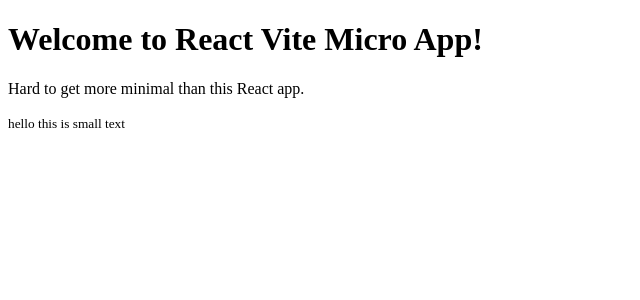
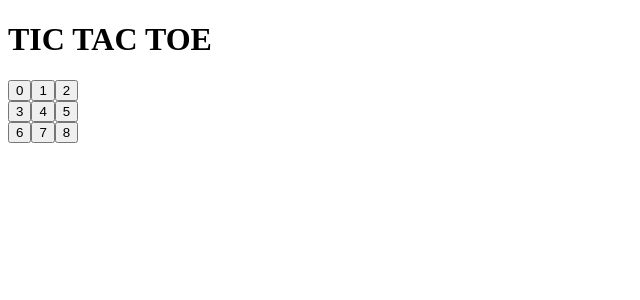
Before and after one commit to 007tickooayush/tic-tac-toe, a React (Vite) app: page / in a window 1280 px wide. Shown: the top 300 px of the page, without its empty margins (0-640 px from the left). Built offline with nearby package versions, Linux system fonts and the light colour scheme.

Commit message:
added Board & Square components

```diff
--- a/src/App.jsx
+++ b/src/App.jsx
@@ -1,12 +1,12 @@
 import React from "react";
+import Board from './components/Board';
 
 const App = () => {
   return (
-    <React.Fragment>
-      <h1>Welcome to React Vite Micro App!</h1>
-      <p>Hard to get more minimal than this React app.</p>
-      <small>hello this is small text</small>
-    </React.Fragment>
+    <div>
+      <h1>TIC TAC TOE</h1>
+      <Board/>
+    </div>
 
   );
 };
--- /dev/null
+++ b/src/components/Board.jsx
@@ -0,0 +1,28 @@
+import React from "react";
+import Square from "./Square";
+
+const Board = () => {
+  return (
+    <div>
+      <div>
+        <Square value={0}/>
+        <Square value={1}/>
+        <Square value={2}/>
+      </div>
+
+      <div>
+        <Square value={3}/>
+        <Square value={4}/>
+        <Square value={5}/>
+      </div>
+
+      <div>
+        <Square value={6}/>
+        <Square value={7}/>
+        <Square value={8}/>
+      </div>
+    </div>
+  );
+};
+
+export default Board;
--- /dev/null
+++ b/src/components/Square.jsx
@@ -0,0 +1,8 @@
+import React from 'react';
+
+const Square = ({value}) => {
+//   console.log(props);
+  return <button type="button"> {value} </button>;
+};
+
+export default Square;
```
